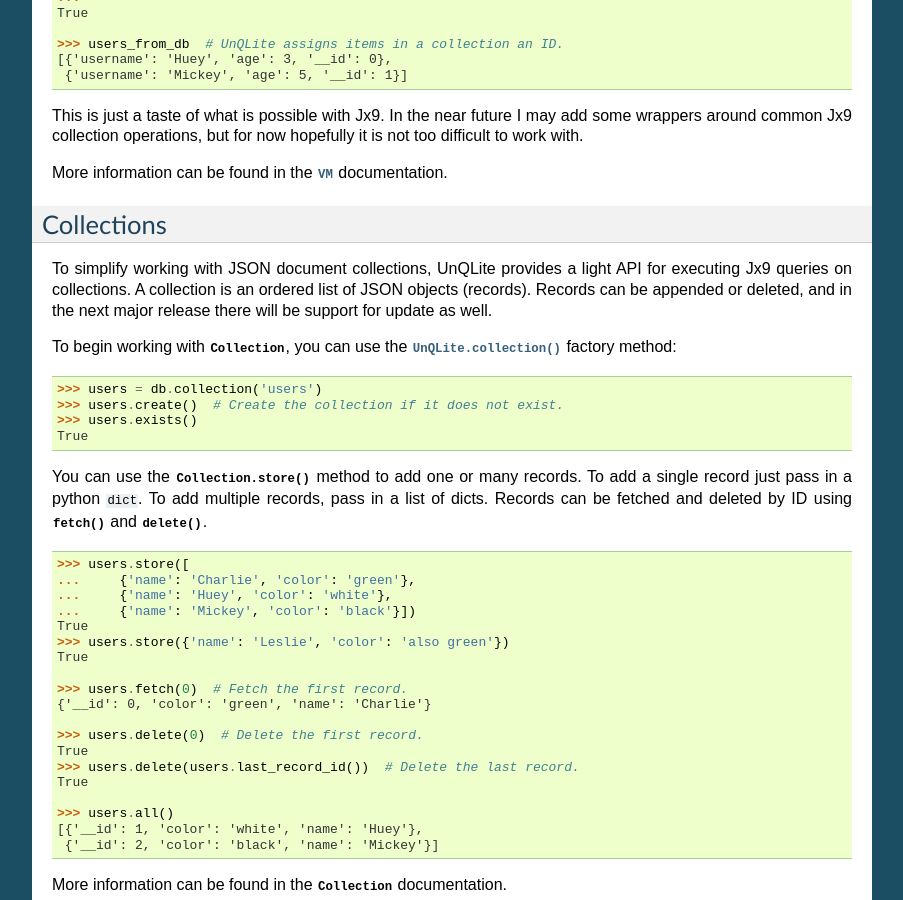
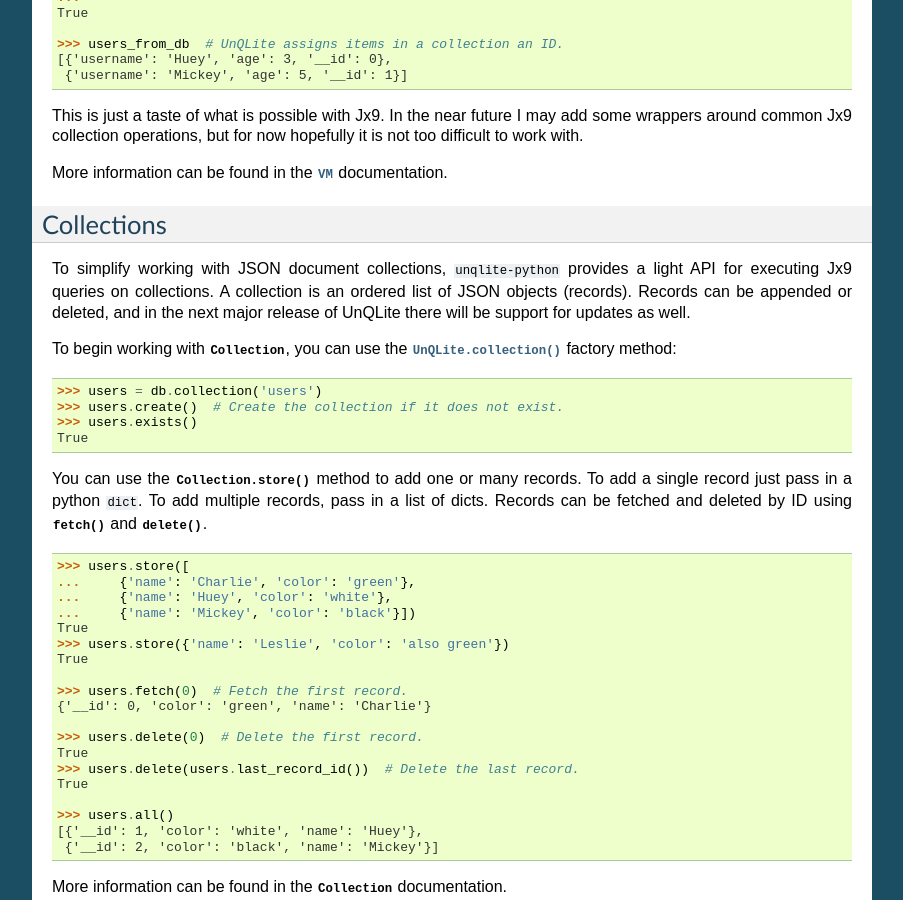
Before and after one commit to coleifer/unqlite-python, a Sphinx documentation site: the page built from docs/quickstart.rst, in a window 1280 px wide and 900 px high, scrolled down 1739 px. Shown: the whole window, without its empty margins (198-1101 px from the left). Built offline with Sphinx 7.4.7, drawn with Linux system fonts in a browser that asks for light colours.

Commit message:
Terminology fix.

```diff
--- a/docs/quickstart.rst
+++ b/docs/quickstart.rst
@@ -117,10 +117,10 @@
 Collections
 -----------
 
-To simplify working with JSON document collections, UnQLite provides a light API for
+To simplify working with JSON document collections, ``unqlite-python`` provides a light API for
 executing Jx9 queries on collections. A collection is an ordered list of JSON objects
-(records). Records can be appended or deleted, and in the next major release there will
-be support for update as well.
+(records). Records can be appended or deleted, and in the next major release of UnQLite there will
+be support for updates as well.
 
 To begin working with :py:class:`Collection`, you can use the :py:meth:`UnQLite.collection` factory method:
 
```
Also changed, not shown: README.md (+3 -3 lines).
